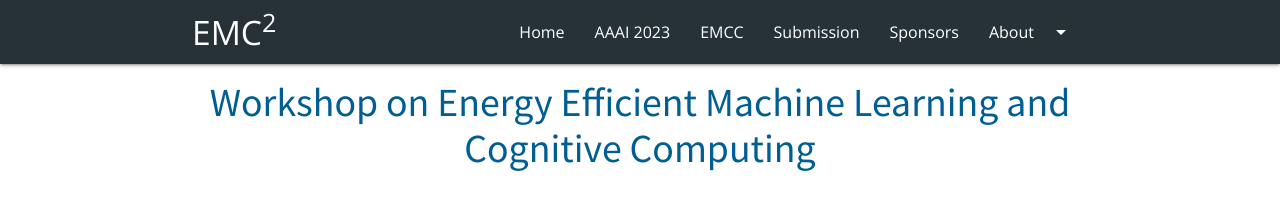
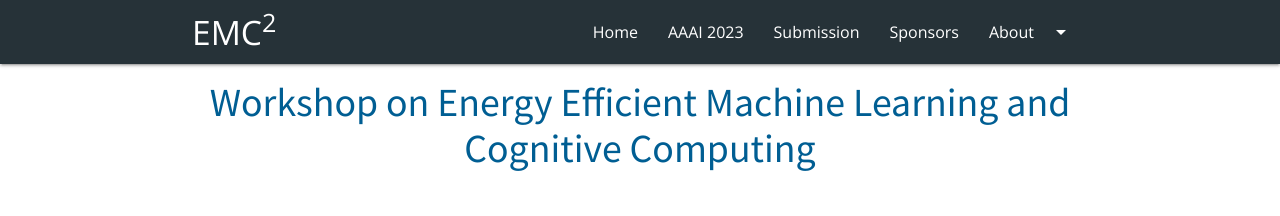
Before and after one commit to mgoldfar/emc2-web, a Jekyll site: the page built from index.html, in a window 1280 px wide. Shown: the top 216 px of the page. Built offline with Jekyll 4.4.1, drawn with Linux system fonts in a browser that asks for light colours.

Commit message:
remove emcc challenge links

```diff
--- a/_includes/nav-mobile.html
+++ b/_includes/nav-mobile.html
@@ -6,7 +6,7 @@
         <li><a href="{{ ed.url }}">{{ ed.colocated_short }}</a></li>
     {% endfor %}
 
-    <li><a href="/emcc">EMCC</a></li>
+    <!--<li><a href="/emcc">EMCC</a></li>-->
     <li><a href="/submission">Submission</a></li>
     <li><a href="/registration">Register</a></li>
     <li><a href="/sponsors">Sponsors</a></li>
--- a/_includes/nav.html
+++ b/_includes/nav.html
@@ -16,7 +16,7 @@
         <li><a href="{{ ed.url }}">{{ ed.colocated_short }}</a></li>
     {% endfor %}
 
-    <li><a href="/emcc">EMCC</a></li>
+    <!--<li><a href="/emcc">EMCC</a></li>-->
     <li><a href="/submission">Submission</a></li>
     {% if upcoming_editions.size > 0 %}
     {% assign next_upcoming_edition = upcoming_editions|first %}
```
